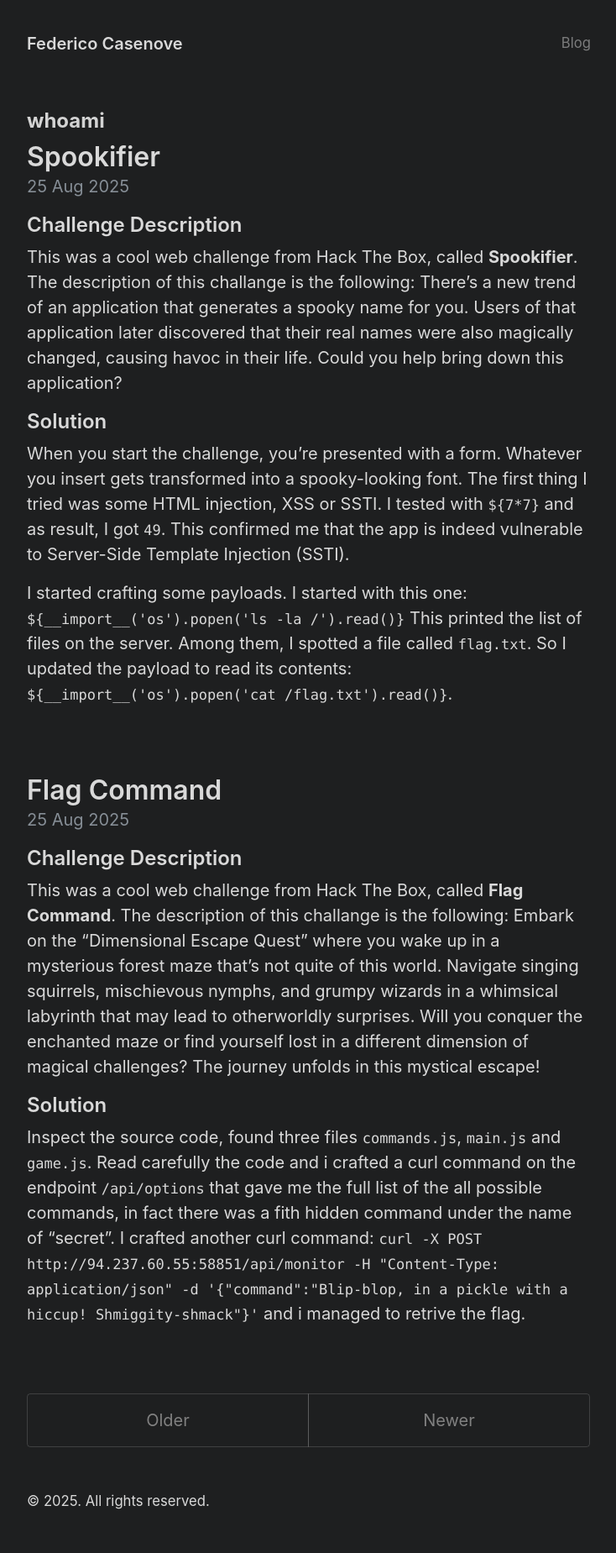
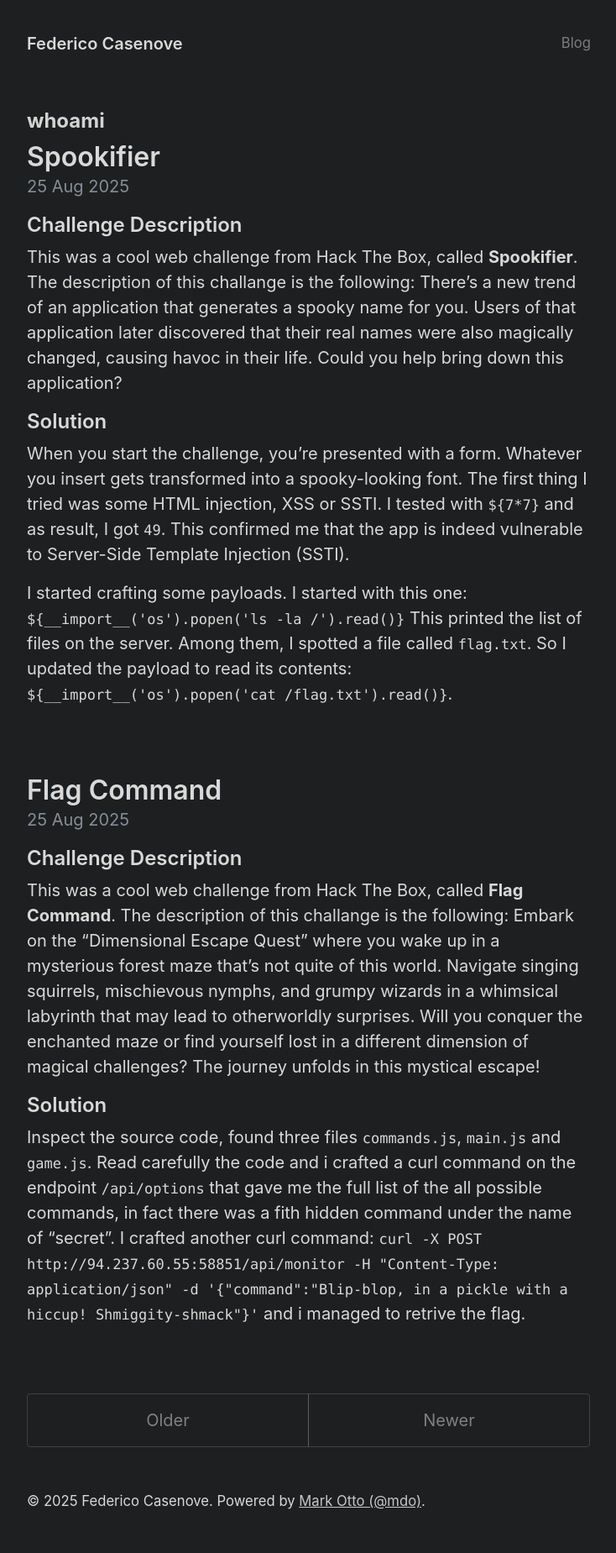
Before and after one commit to xirver/xirver.github.io, a Jekyll site: the page built from index.html, in a window 1280 px wide. Shown: the whole page at 84% size, without its empty margins (272-1006 px from the left). Built offline with Jekyll 4.4.1, drawn with Linux system fonts in a browser that asks for light colours; the list of posts is cut into pages by our own code.

Commit message:
Update default.html

```diff
--- a/_layouts/default.html
+++ b/_layouts/default.html
@@ -25,7 +25,7 @@
           &copy;
           <time datetime="{{ site.time | date_to_xmlschema }}"
             >{{ site.time | date: '%Y' }}</time
-          >. All rights reserved.
+          > Federico Casenove. Powered by <a href="https://github.com/mdo" target="_blank">Mark Otto (@mdo)</a>.
         </small>
       </footer>
     </div>
```
